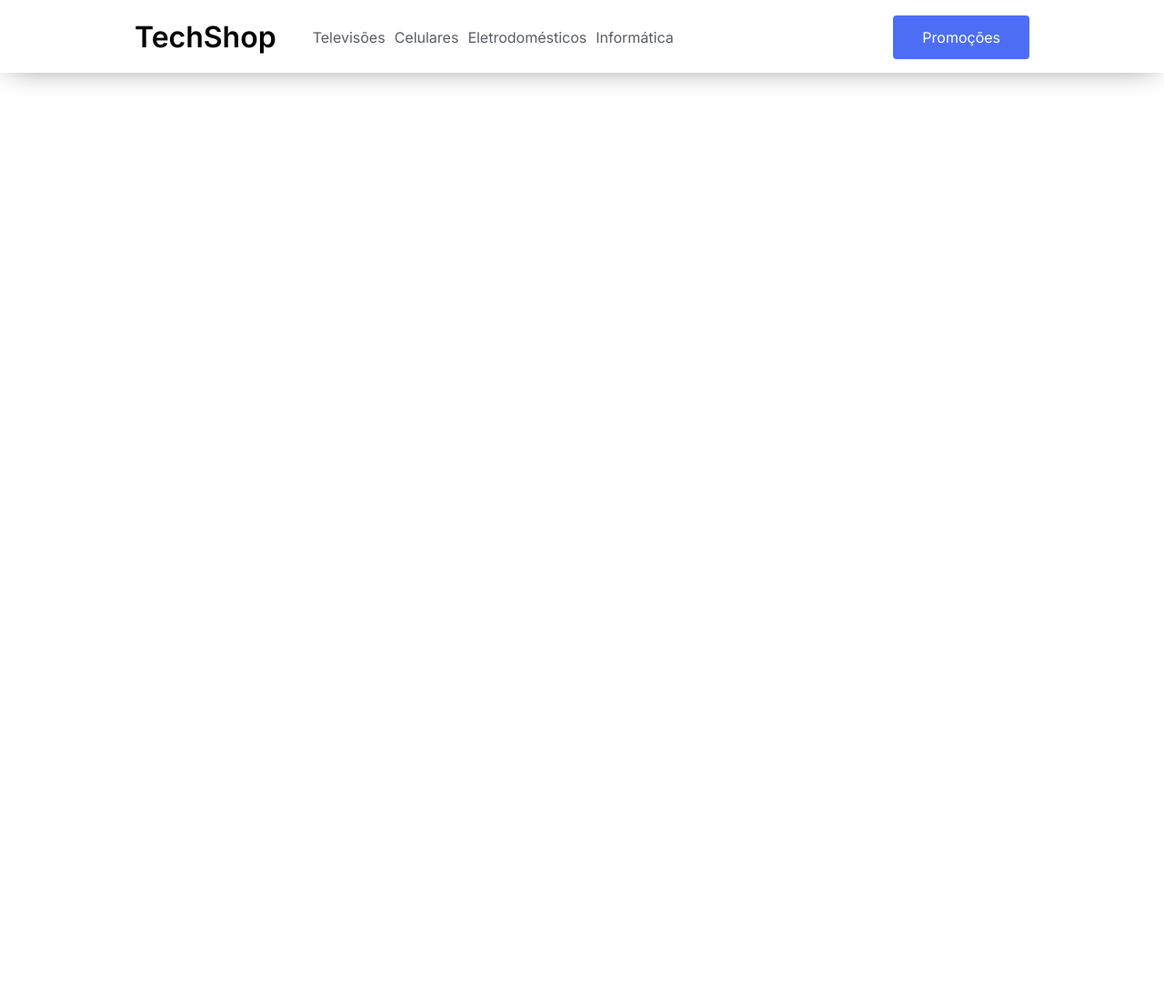
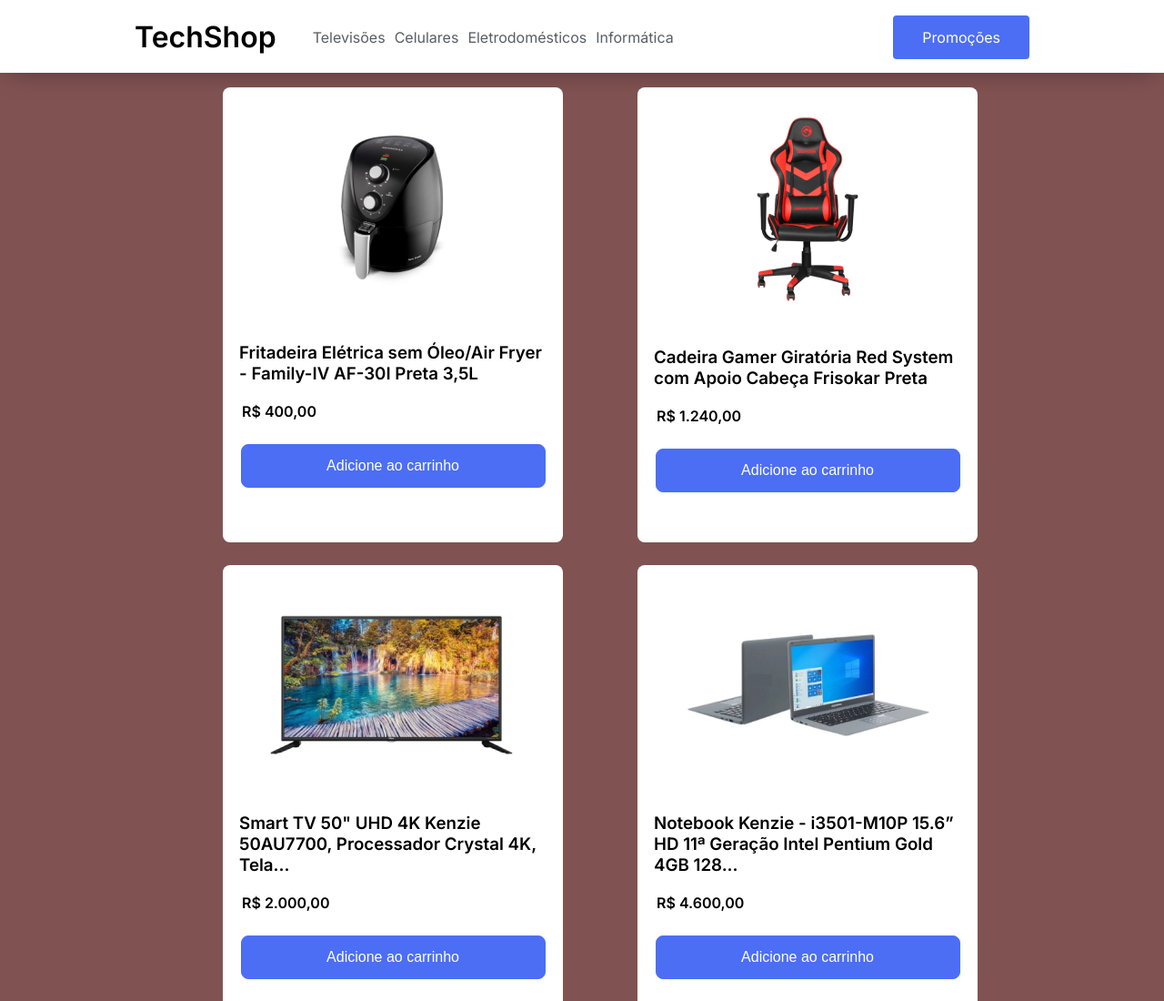
Before and after one commit to Kenzie-Academy-Brasil-Developers/m1-s1-e-commerce-com-flexbox-ojosiels, a plain HTML site: page index.html in a window 1280 px wide. Shown: the top 1100 px of the page at 91% size. Before the commit the page ends 800 px from the top, so only its background shows below. Drawn offline with Linux system fonts and the light colour scheme.

Commit message:
entrega finalizada

```diff
--- a/index.html
+++ b/index.html
@@ -32,5 +32,67 @@
           </div>
         </div>
       </header>
+
+      <main>
+        <div class="container">
+
+
+          <ul class="products-flex">
+            <li>
+              <img src="./pictures/img_01.png" alt="">
+              <h3>Fritadeira Elétrica sem Óleo/Air Fryer - Family-IV AF-30I Preta 3,5L</h3>
+              <span>R$ 400,00</span>
+              <button>Adicione ao carrinho</button>
+            </li>
+            <li>
+              <img src="./pictures/img_02.png" alt="">
+              <h3>Cadeira Gamer Giratória Red System com Apoio Cabeça Frisokar Preta</h3>
+              <span>R$ 1.240,00</span>
+              <button>Adicione ao carrinho</button>
+            </li>
+            <li>
+              <img src="./pictures/img_03.png" alt="">
+              <h3>Smart TV 50" UHD 4K Kenzie 50AU7700, Processador Crystal 4K, Tela...</h3>
+              <span>R$ 2.000,00</span>
+              <button>Adicione ao carrinho</button>
+            </li>
+            <li>
+              <img src="./pictures/img_04.png" alt="">
+              <h3>Notebook Kenzie - i3501-M10P 15.6” HD 11ª Geração Intel Pentium Gold 4GB 128...</h3>
+              <span>R$ 4.600,00</span>
+              <button>Adicione ao carrinho</button>
+            </li>
+            <li>
+              <img src="./pictures/img_05.png" alt="">
+              <h3>Geladeira Kenzie BRM44HK Frost Free Duplex com Compartimento Extrafrio e</h3>
+              <span>R$ 2.568,40</span>
+              <button>Adicione ao carrinho</button>
+            </li>
+            <li>
+              <img src="./pictures/img_06.png" alt="">
+              <h3>Ar Condicionado Split Kenzie 12.000 BTUs Springer Midea Frio - 220 Volts</h3>
+              <span>R$ 2.000,00</span>
+              <button>Adicione ao carrinho</button>
+            </li>
+            <li>
+              <img src="./pictures/img_07.png" alt="">
+              <h3>Smart TV LED 43” Full HD AOC Roku 43S5195/78 com Wi-fi, Controle...</h3>
+              <span>R$ 1.870,00</span>
+              <button>Adicione ao carrinho</button>
+            </li>
+            <li>
+              <img src="./pictures/img_08.png" alt="">
+              <h3>Smartphone Kenzie Brasil A03 Core Preto 32GB, Câmera Traseira 8 MP, Tela...</h3>
+              <span>R$ 2.000,00</span>
+              <button>Adicione ao carrinho</button>
+            </li>
+          </ul>
+
+
+
+
+
+        </div>
+      </main>
 </body>
 </html>
--- a/style.css
+++ b/style.css
@@ -3,6 +3,8 @@
     font-family: 'Inter', sans-serif;
     margin: 0;
     box-sizing: border-box;
+    background-color: #815252;
+
  }
 
  .container{
@@ -43,7 +45,6 @@
     color: #585e65;
   }
   .menu-nav ul li a:hover {
-    text-decoration: none;
     color: #000000;
     font-weight: 600;
   }
@@ -63,3 +64,48 @@
     height: 50px;
     background-color: #2e48ae;
   }
+
+  .products-flex{
+    display: flex;
+    list-style: none;
+    gap: 25px;
+    justify-content: space-evenly;
+    flex-wrap: wrap
+  }
+
+  .products-flex li{
+    height: 500px;
+    width: 374px;
+    border-radius: 8px;
+    background-color: #fff;
+
+    display: flex;
+    flex-direction: column;
+    justify-content: center;
+  }
+
+  .products-flex li img{
+    display: block;
+    margin: 0 auto;
+  }
+
+  .products-flex li button{
+    display: block;
+    width: 335px;
+    height: 48px;
+    color: #fff;
+    background: #4C6EF5;
+    border: 1.5px solid #4C6EF5;
+    border-radius: 8px;
+    margin: 26px auto;
+    font-size: 16px;
+  }
+
+  .products-flex li span{
+    font-weight: 600;
+    margin-left: 21px;
+  }
+
+  .products-flex li h3{
+    margin: 46px 21px 20px 18px;
+  }
```
